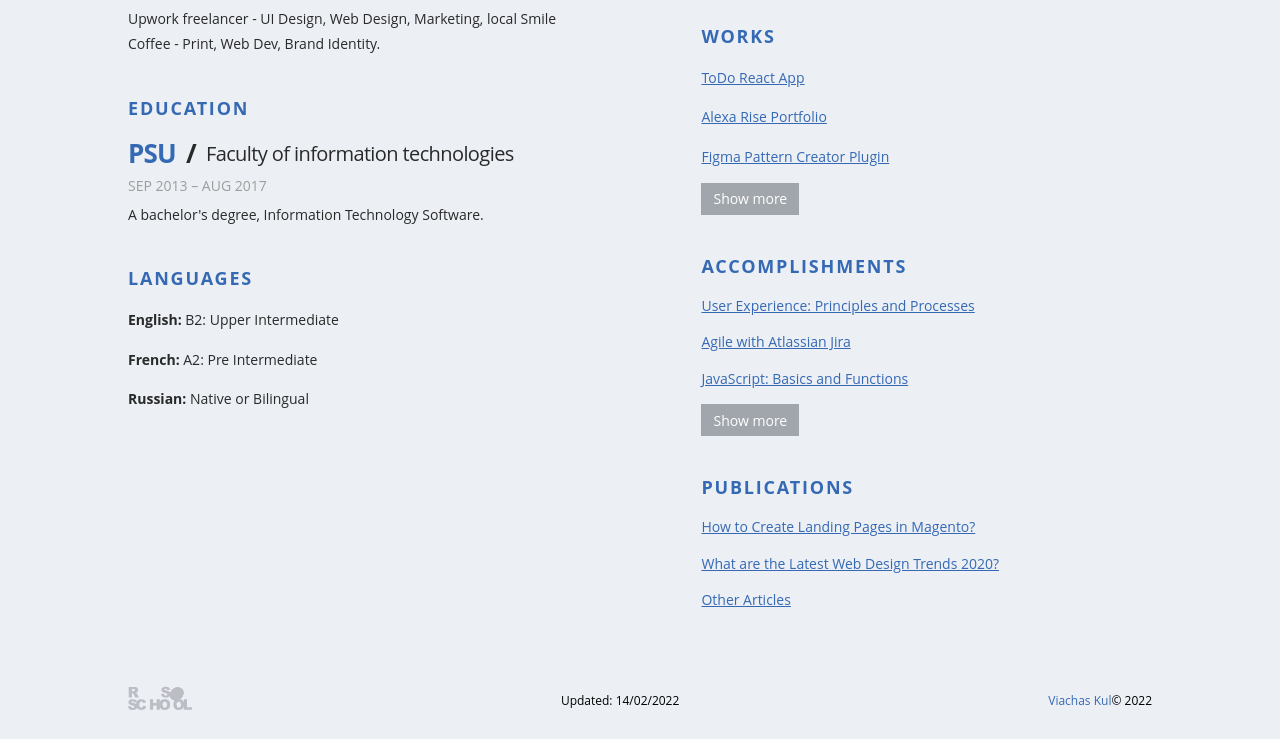
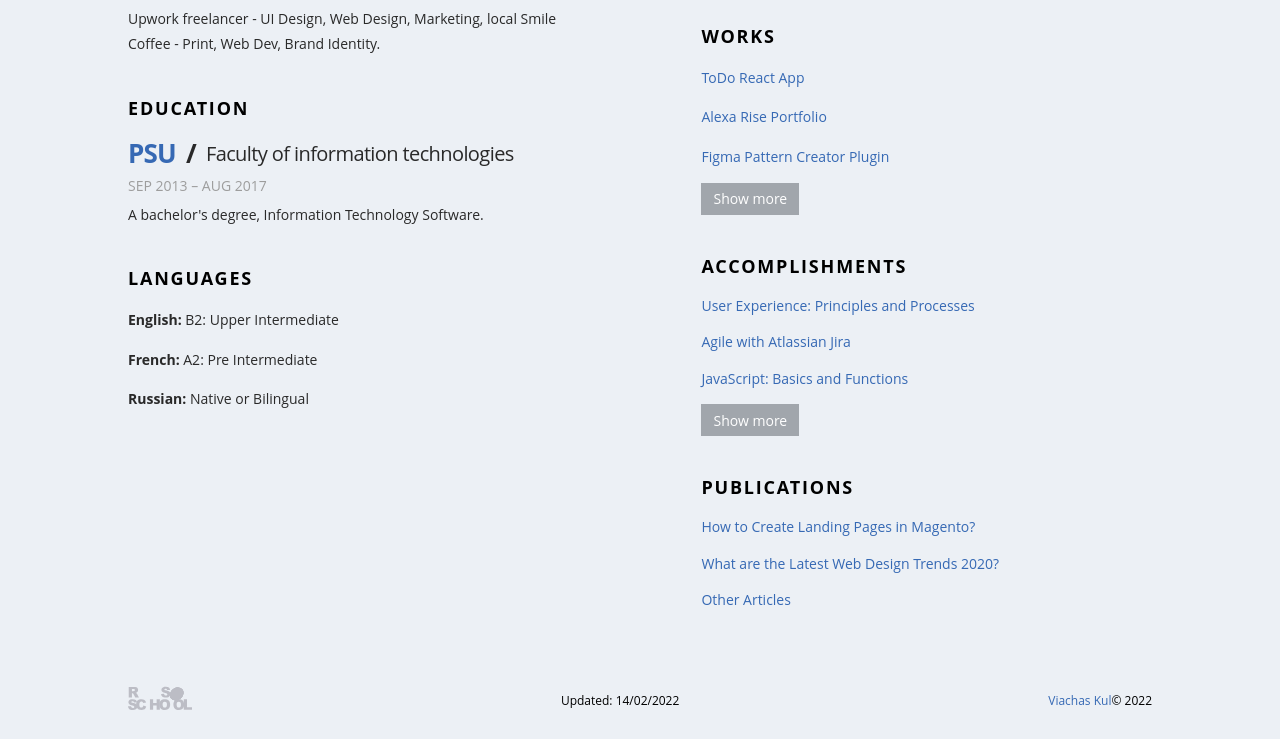
Before and after one commit to Mrdoker1/rsschool-cv, a plain HTML site: page index.html in a window 1280 px wide. Shown: the part 1244-1983 px from the top of the page. Drawn offline with Linux system fonts and the light colour scheme.

Commit message:
feat: update styles

```diff
--- a/assets/styles/style.css
+++ b/assets/styles/style.css
@@ -145,7 +145,7 @@ h3 {
     letter-spacing: 0.1em;
     text-transform: uppercase;
     /* 3 */
-    color: #3669b4;
+    color: #000;
 }
 
 section {
@@ -395,8 +395,12 @@ footer {
     font-size: 12px;
 }
 
-footer a {
+a {
     text-decoration: none;
+}
+
+a:hover {
+    color: #2e7df2;
 }
 
 code {
```
Also changed, not shown: 2 other files.
